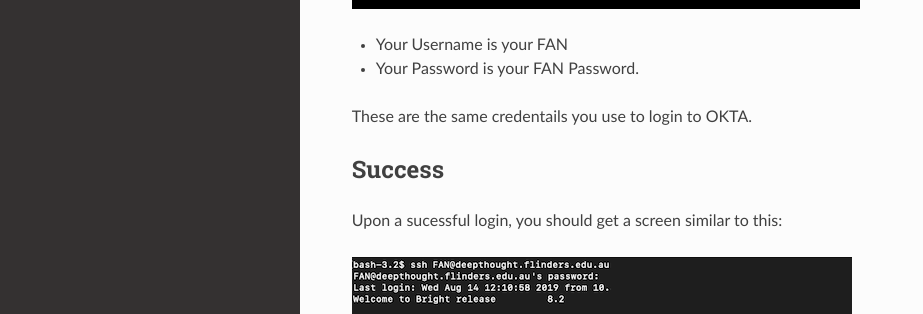
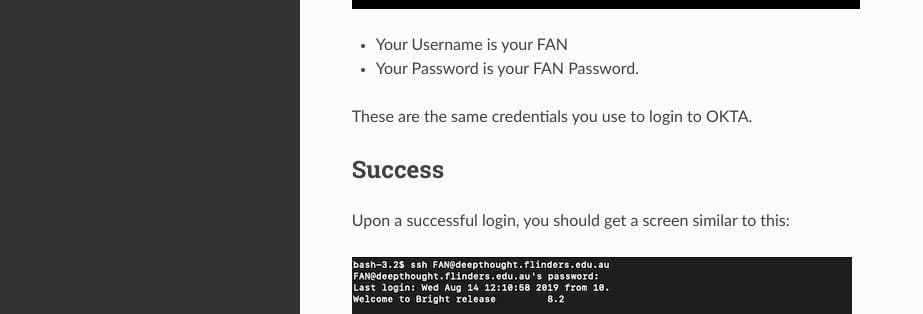
Before and after one commit to flindersuni/DeepThoughtHPC-docs, a Sphinx documentation site: the page built from docs/source/Access/Windows/WindowsAccess.md, in a window 1280 px wide and 900 px high, scrolled down 1189 px. Shown: the part 293-607 px from the top of the window, without its empty margins (0-923 px from the left). Built offline with Sphinx 7.4.7 and the Read the Docs theme 2.0.0, drawn with Linux system fonts in a browser that asks for light colours.

Commit message:
Grammar Pass

```diff
--- a/docs/source/Access/Windows/WindowsAccess.md
+++ b/docs/source/Access/Windows/WindowsAccess.md
@@ -31,11 +31,11 @@ If all has gone well, you will be presented with this screen:
 - Your Username is your FAN
 - Your Password is your FAN Password.
 
-These are the same credentails you use to login to OKTA.
+These are the same credentials you use to login to OKTA.
 
 ## Success
 
-Upon a sucessful login, you should get a screen similar to this:
+Upon a successful login, you should get a screen similar to this:
 
 ![](../../_static/loginOKImage.png)
 
```
Also changed, not shown: docs/source/Access/Unix/UnixAccess.md (+2 -2 lines), docs/source/FileTransfers/Linux/LinuxFileTransfer.md (+1 -1 lines), docs/source/ModuleSystem/LMod.md (+1 -1 lines).
